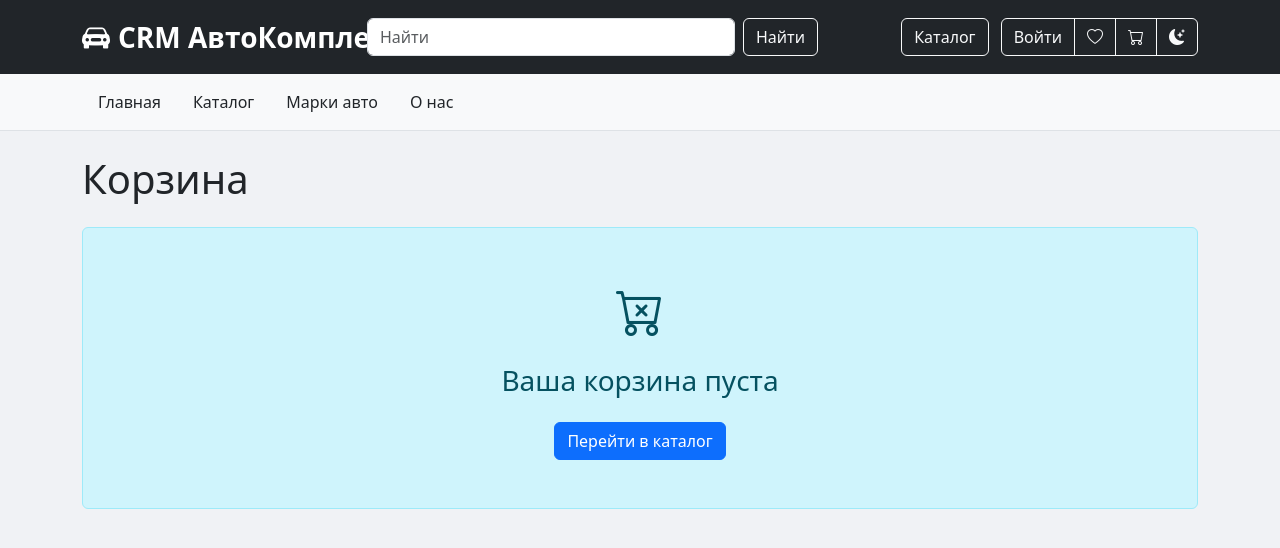
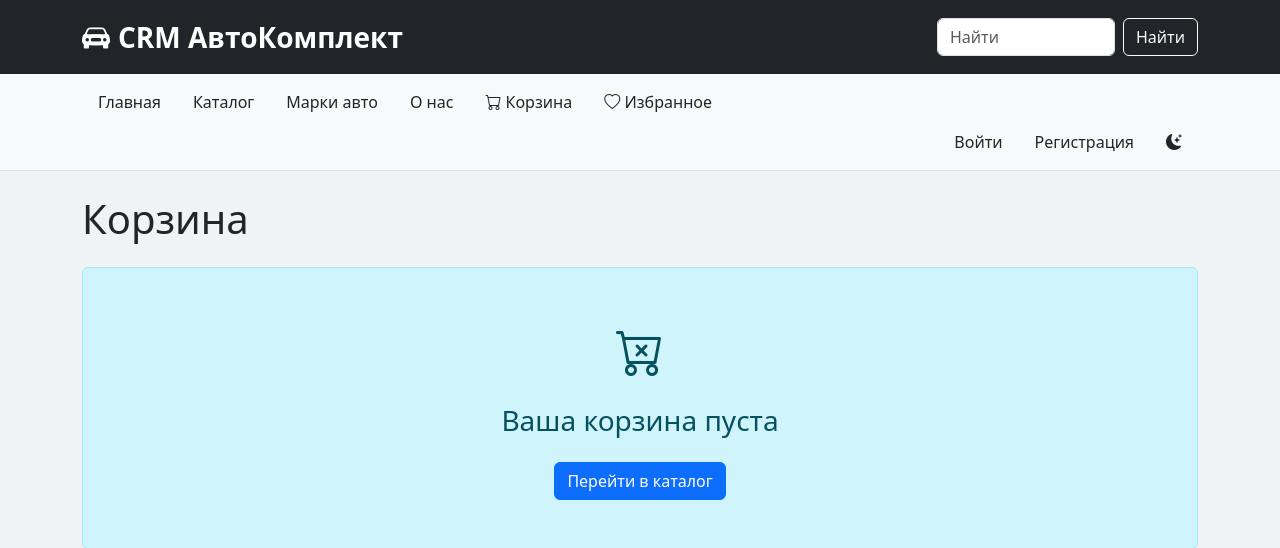
Before and after one commit to Akika15/crm-auto, a Django app: page /cart/ in a window 1280 px wide. Shown: the top 548 px of the page. Run offline with Django 5.2, Linux system fonts and the light colour scheme; data comes from the database, SQL or seed files in the repository; data that the repository does not hold is empty.

Commit message:
Move search to right, add 200+ exhaust products

```diff
--- a/crm_app/templates/crm_app/base.html
+++ b/crm_app/templates/crm_app/base.html
@@ -6,6 +6,16 @@
     <title>CRM АвтоКомплект</title>
     <link href="https://cdn.jsdelivr.net/npm/bootstrap@5.3.0/dist/css/bootstrap.min.css" rel="stylesheet">
     <link rel="stylesheet" href="https://cdn.jsdelivr.net/npm/bootstrap-icons@1.11.3/font/bootstrap-icons.min.css">
+    <style>
+        .navbar-brand {
+            white-space: nowrap;
+        }
+        @media (max-width: 768px) {
+            .navbar-brand {
+                font-size: 1.2rem;
+            }
+        }
+    </style>
 </head>
 <body style="background-color: #f0f2f5; min-height: 100vh; transition: all 0.3s ease;">
     <div style="min-height: 100vh;">
@@ -18,19 +28,52 @@
                             <i class="bi bi-car-front-fill me-2"></i>CRM АвтоКомплект
                         </a>
                     </div>
-                    <div class="col-md-5">
+                    <div class="col-md-6">
+                        <!-- Пустое пространство -->
+                    </div>
+                    <div class="col-md-3 text-end">
                         <form class="d-flex" role="search" method="get" action="{% url 'crm_app:catalog' %}">
                             <input class="form-control me-2" type="search" name="search" placeholder="Найти" aria-label="Search">
                             <button class="btn btn-outline-light" type="submit">Найти</button>
                         </form>
                     </div>
-                    <div class="col-md-4 text-end">
-                        <a href="{% url 'crm_app:catalog' %}" class="btn btn-outline-light me-2">Каталог</a>
-                        <div class="btn-group">
+                </div>
+            </div>
+        </div>
+
+        <!-- Нижнее меню -->
+        <div class="bg-light border-bottom py-2">
+            <div class="container">
+                <ul class="nav justify-content-start">
+                    <li class="nav-item">
+                        <a class="nav-link text-dark" href="{% url 'crm_app:dashboard' %}">Главная</a>
+                    </li>
+                    <li class="nav-item">
+                        <a class="nav-link text-dark" href="{% url 'crm_app:catalog' %}">Каталог</a>
+                    </li>
+                    <li class="nav-item">
+                        <a class="nav-link text-dark" href="{% url 'crm_app:brands' %}">Марки авто</a>
+                    </li>
+                    <li class="nav-item">
+                        <a class="nav-link text-dark" href="{% url 'crm_app:about' %}">О нас</a>
+                    </li>
+                    <li class="nav-item">
+                        <a class="nav-link text-dark" href="{% url 'crm_app:cart_view' %}">
+                            <i class="bi bi-cart"></i> Корзина
+                        </a>
+                    </li>
+                    <li class="nav-item">
+                        <a class="nav-link text-dark" href="{% url 'crm_app:wishlist' %}">
+                            <i class="bi bi-heart"></i> Избранное
+                        </a>
+                    </li>
+                </ul>
+                <ul class="nav justify-content-end">
                     {% if user.is_authenticated %}
-                                <button type="button" class="btn btn-outline-light dropdown-toggle" data-bs-toggle="dropdown">
+                        <li class="nav-item dropdown">
+                            <a class="nav-link dropdown-toggle text-dark" href="#" role="button" data-bs-toggle="dropdown">
                                 <i class="bi bi-person-circle"></i> {{ user.username }}
-                                </button>
+                            </a>
                             <ul class="dropdown-menu dropdown-menu-end">
                                 {% if user.is_staff %}
                                     <li><a class="dropdown-item" href="{% url 'crm_app:client_list' %}">Клиенты</a></li>
@@ -51,39 +94,19 @@
                                     </form>
                                 </li>
                             </ul>
+                        </li>
                     {% else %}
-                                <a href="{% url 'login' %}" class="btn btn-outline-light">Войти</a>
+                        <li class="nav-item">
+                            <a class="nav-link text-dark" href="{% url 'login' %}">Войти</a>
+                        </li>
+                        <li class="nav-item">
+                            <a class="nav-link text-dark" href="{% url 'crm_app:register' %}">Регистрация</a>
+                        </li>
                     {% endif %}
-                            <a href="{% url 'crm_app:wishlist' %}" class="btn btn-outline-light">
-                                <i class="bi bi-heart"></i>
-                            </a>
-                            <a href="{% url 'crm_app:cart_view' %}" class="btn btn-outline-light">
-                                <i class="bi bi-cart"></i>
-                            </a>
-                            <button onclick="toggleTheme()" class="btn btn-outline-light">
+                    <li class="nav-item">
+                        <button onclick="toggleTheme()" class="btn btn-link nav-link text-dark" style="border: none; background: none;">
                             <i class="bi bi-moon-stars-fill" id="theme-icon"></i>
                         </button>
-                        </div>
-                    </div>
-                </div>
-            </div>
-        </div>
-
-        <!-- Нижнее меню -->
-        <div class="bg-light border-bottom py-2">
-            <div class="container">
-                <ul class="nav justify-content-start">
-                    <li class="nav-item">
-                        <a class="nav-link text-dark" href="{% url 'crm_app:dashboard' %}">Главная</a>
-                    </li>
-                    <li class="nav-item">
-                        <a class="nav-link text-dark" href="{% url 'crm_app:catalog' %}">Каталог</a>
-                    </li>
-                    <li class="nav-item">
-                        <a class="nav-link text-dark" href="{% url 'crm_app:brands' %}">Марки авто</a>
-                    </li>
-                    <li class="nav-item">
-                        <a class="nav-link text-dark" href="{% url 'crm_app:about' %}">О нас</a>
                     </li>
                 </ul>
             </div>
```
Lines whose indentation alone changed are shown as unchanged.
